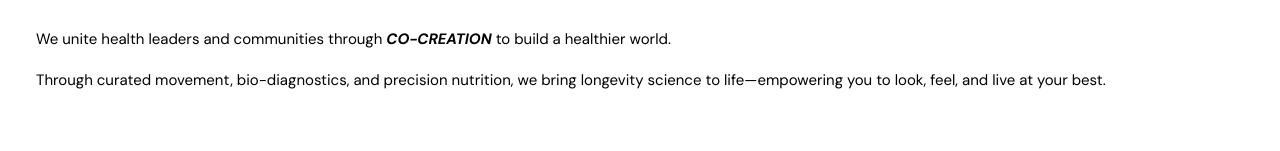
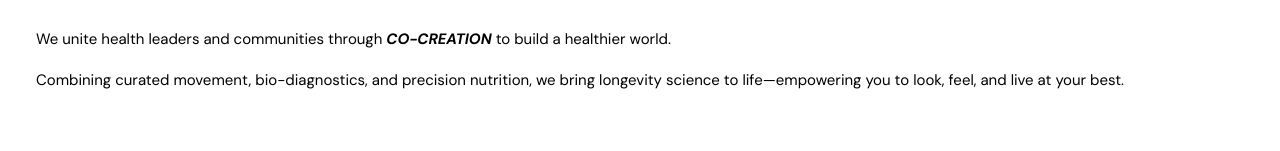
Before and after one commit to nathananowong/tbc-website, a plain HTML site: page index.html in a window 1280 px wide. Shown: the part 354-505 px from the top of the page. Drawn offline with Linux system fonts and the light colour scheme.

Commit message:
Change the homepage second paragraph lead-in to Combining
Co-authored-by: Cursor Agent <cursoragent@cursor.com>
Co-authored-by: nathananowong <nathananowong@users.noreply.github.com>

```diff
--- a/index.html
+++ b/index.html
@@ -52,7 +52,7 @@
       <div class="hero-copy">
         <p>We unite health leaders and communities through <strong>CO-CREATION</strong> to build a healthier world.</p>
         <p>
-          Through curated movement, bio-<wbr>diagnostics, and precision nutrition, we bring longevity science to life&#8288;—empowering you to look, feel, and live at your best.
+          Combining curated movement, bio-<wbr>diagnostics, and precision nutrition, we bring longevity science to life&#8288;—empowering you to look, feel, and live at your best.
         </p>
       </div>
       <a class="hero-login" href="login.html">LOG IN</a>
```
